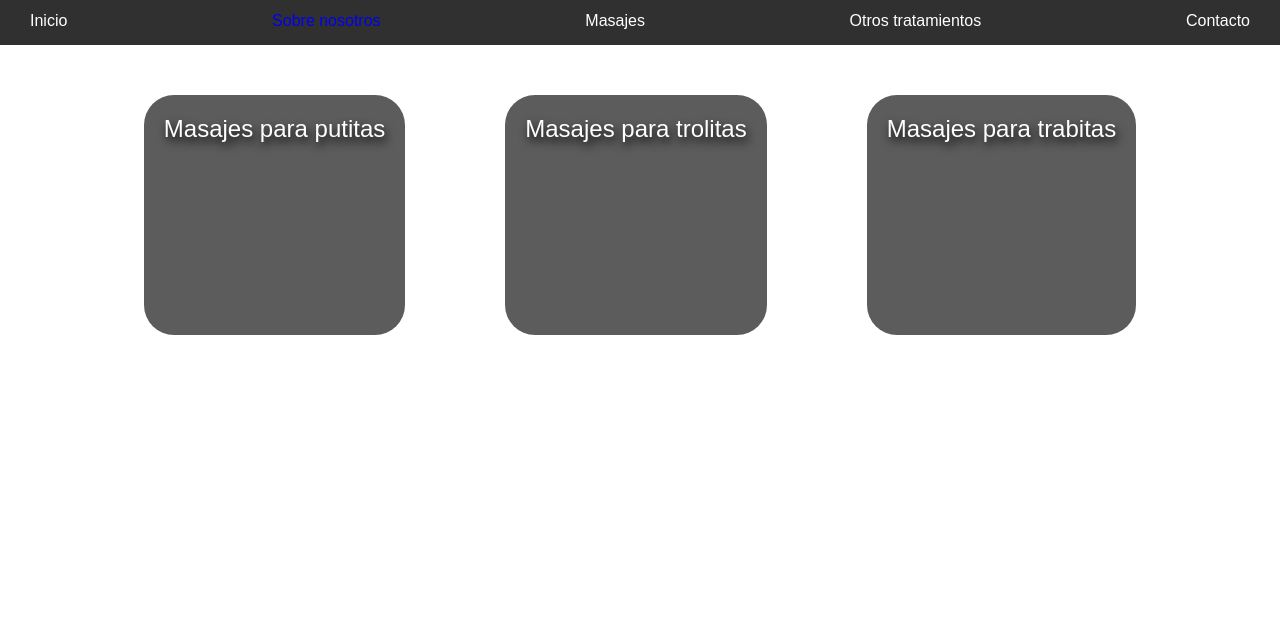
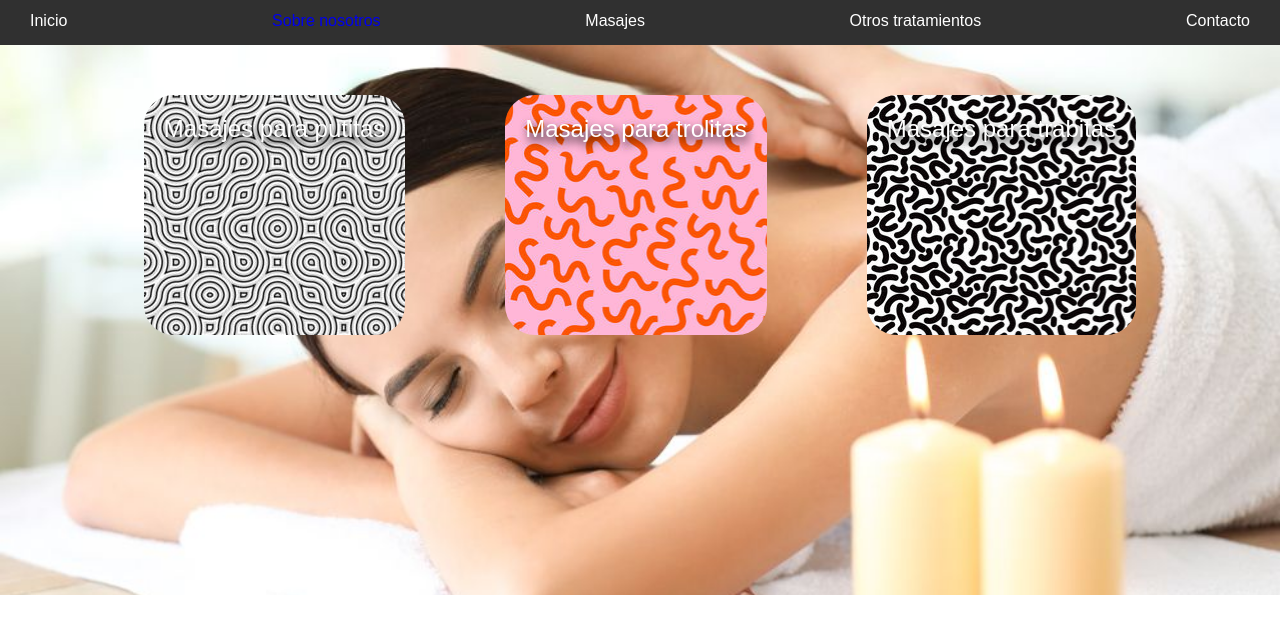
Before and after one commit to LeoGrasso2/ekisde, a plain HTML site: page index.html in a window 1280 px wide. Shown: the part 45-678 px from the top of the page. Drawn offline with Linux system fonts and the light colour scheme; the site is published under a folder, as on GitHub Pages, so addresses that start at the root find nothing.

Commit message:
Update style.css

```diff
--- a/style.css
+++ b/style.css
@@ -62,7 +62,7 @@ h1 {
    justify-content: center;
    font-size: 24px;
    height: 550px;
-   background-image: url('/masajes.png');
+   background-image: url('masajes.png');
    background-repeat: no-repeat;
    background-size: cover;
    background-position-y:-80px;
@@ -71,7 +71,7 @@ h1 {
    display: flex;
    font-size: 24px;
    height: 550px;
-   background-image: url('/masajes2.jpeg');
+   background-image: url('masajes2.jpeg');
    background-repeat: no-repeat;
    background-size: cover;
    background-position-y:-80px;
@@ -91,11 +91,11 @@ h1 {
 }
 
 #box1{
-   background-image: url('/p1.jpg');
+   background-image: url('p1.jpg');
 }
 #box2{
-   background-image: url('/p2.jpg');
+   background-image: url('p2.jpg');
 }
 #box3{
-   background-image: url('/p3.jpg');
+   background-image: url('p3.jpg');
 }
```
